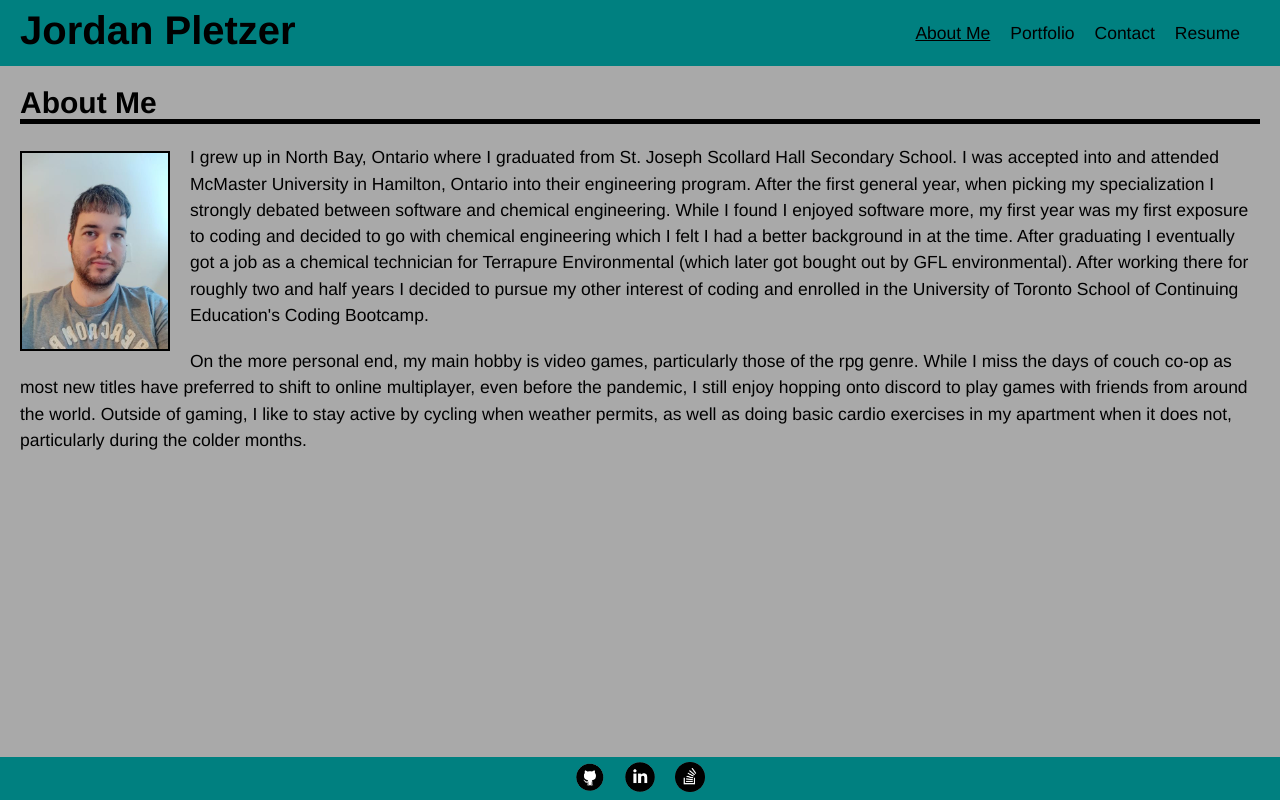
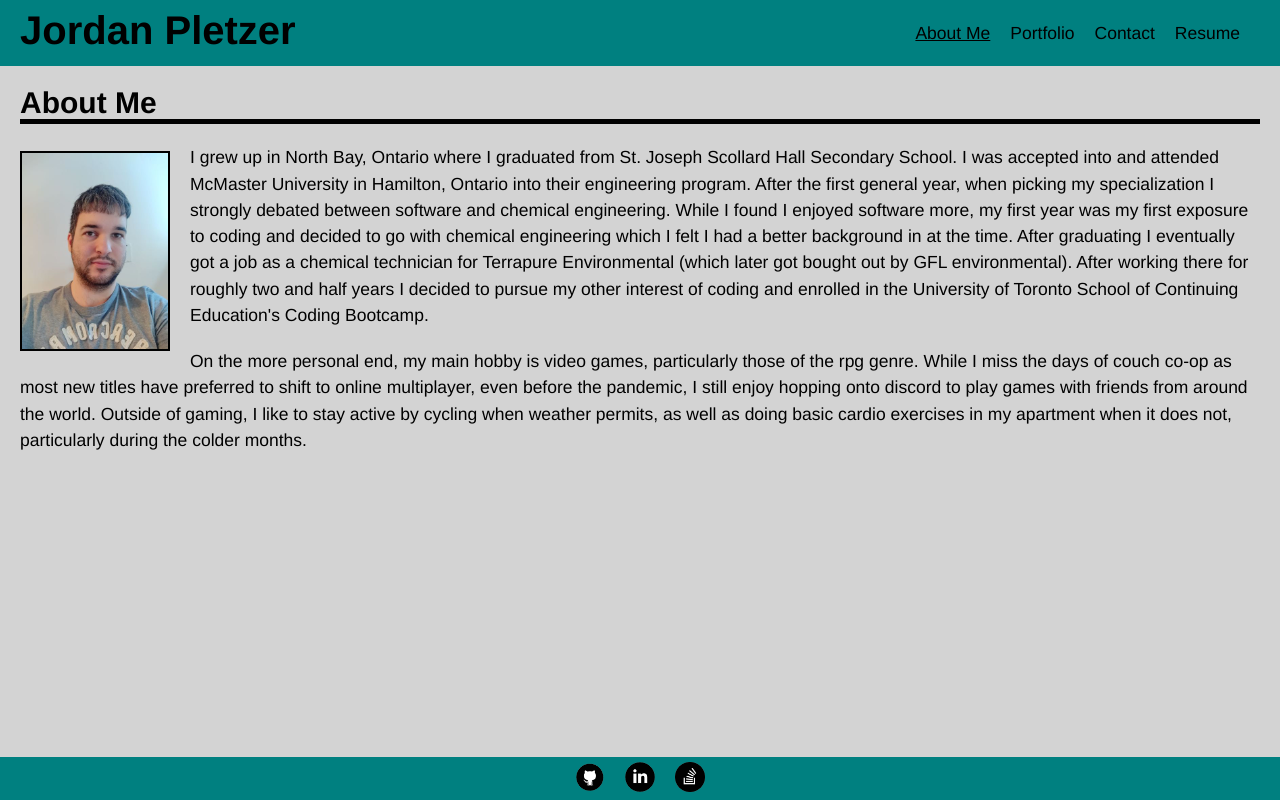
Before and after one commit to pletzjd/React-Portfolio, a React (Create React App) app in the folder portfolio/: page / in a window 1280 px wide. Built offline with nearby package versions, Linux system fonts and the light colour scheme.

Commit message:
updated hover styling.

```diff
--- a/portfolio/src/styles/style.css
+++ b/portfolio/src/styles/style.css
@@ -51,7 +51,7 @@ p {
 /*Variables*/
 :root{
   --main-color: teal;
-  --secondary-color: darkgrey;
+  --secondary-color: lightgrey;
 
 }
 
@@ -63,7 +63,7 @@ a{
 }
 
 body{
-  background-color: darkgray;
+  background-color: var(--secondary-color);
 }
 
 div h3, div h4, ul{
@@ -263,8 +263,7 @@ ul{
 
 /*psuedo class*/
 .card-header:hover, .form button:hover{
-  transition: all 1s;
-  background-color: var(--secondary-color);
+  background-color: rgb(117, 177, 177);
 }
 
 .my-work:last-child{
```
